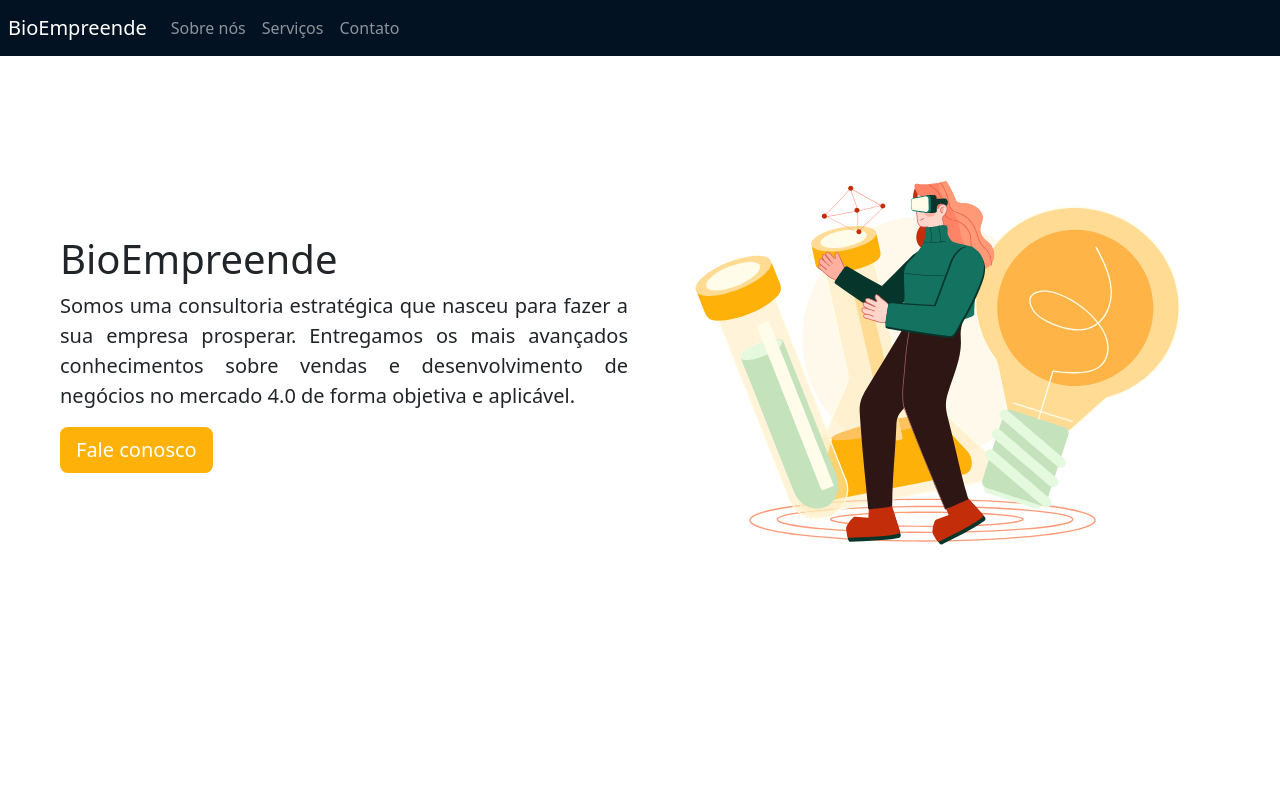
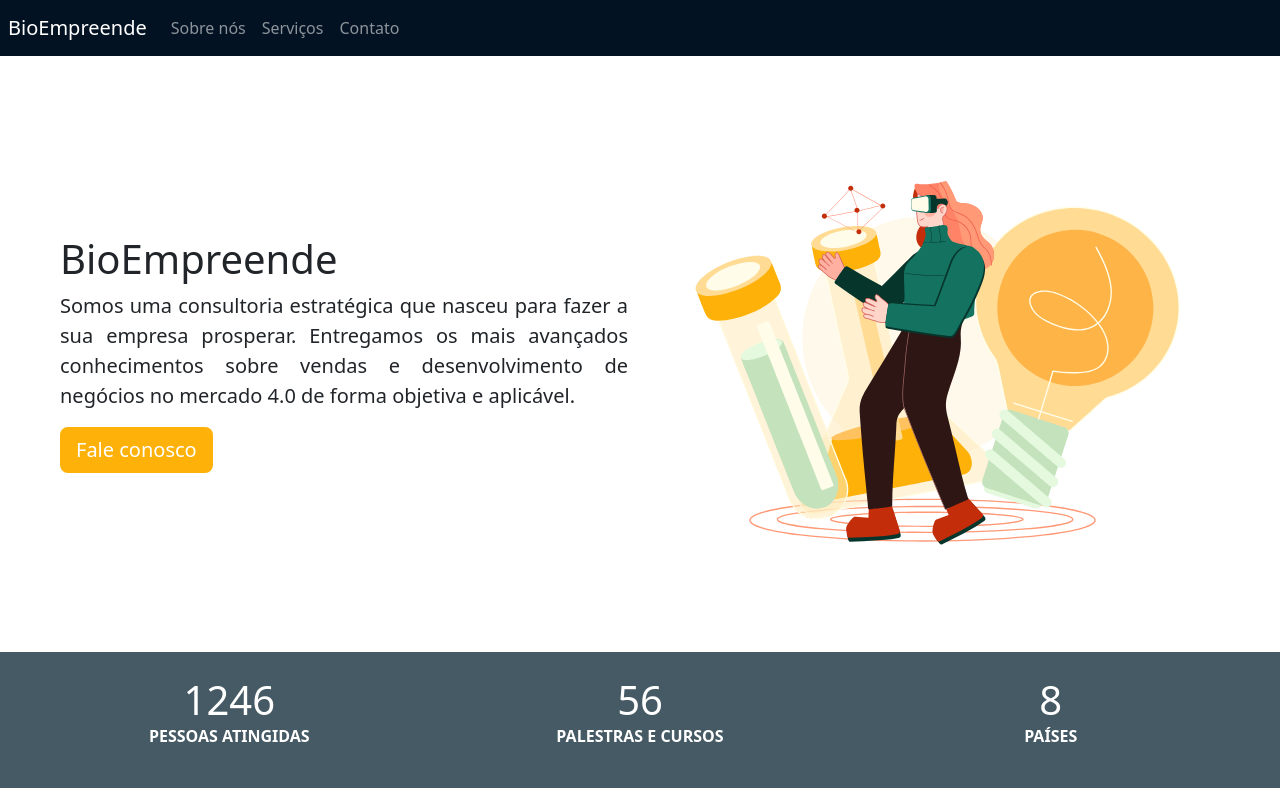
Before and after one commit to zNexTage/bioempreende, a React (Create React App) app: page / in a window 1280 px wide. Built offline with nearby package versions, Linux system fonts and the light colour scheme.

Commit message:
add counter section.

```diff
--- a/src/App.jsx
+++ b/src/App.jsx
@@ -10,8 +10,8 @@ function App() {
   return (
     <>
       <Header />
-      <Container fluid>
-        <section className="py-5 px-sm-2 px-md-3 px-lg-5">
+      <section className="py-5 px-sm-2 px-md-3 px-lg-5">
+        <Container fluid>
           <Row>
             <Col md={12} xl={6} className="align-self-center">
               <h1>
@@ -41,10 +41,47 @@ function App() {
               />
             </Col>
           </Row>
-
-
-        </section>
-      </Container>
+        </Container>
+      </section>
+      <div className="bg-bio-gray p-4 text-white text-center">
+        <Container fluid>
+          <Row>
+            <Col className="text-center">
+              <p>
+                <span className="h1">
+                  1246
+                </span>
+                <br />
+                <span className="text-uppercase">
+                  <b>pessoas atingidas</b>
+                </span>
+              </p>
+            </Col>
+            <Col className="text-center">
+              <p>
+                <span className="h1">
+                  56
+                </span>
+                <br />
+                <span className="text-uppercase">
+                  <b>palestras e cursos</b>
+                </span>
+              </p>
+            </Col>
+            <Col className="text-center">
+              <p>
+                <span className="h1">
+                  8
+                </span>
+                <br />
+                <span className="text-uppercase">
+                  <b>países</b>
+                </span>
+              </p>
+            </Col>
+          </Row>
+        </Container>
+      </div>
     </>
   );
 }
--- a/src/index.css
+++ b/src/index.css
@@ -24,6 +24,7 @@ code {
 :root {
   --bio-yellow: #feb209;
   --bio-dark-blue: #031222;
+  --bio-gray: #455A64;
 }
 
 .text-justify {
@@ -37,3 +38,7 @@ code {
 .bg-bio-dark-blue {
   background-color: var(--bio-dark-blue);
 }
+
+.bg-bio-gray {
+  background-color: var(--bio-gray);
+}
```
